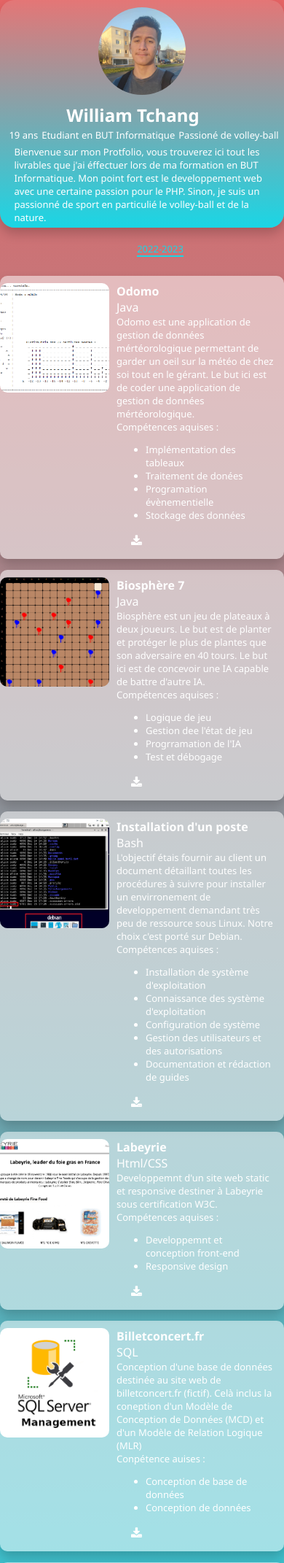
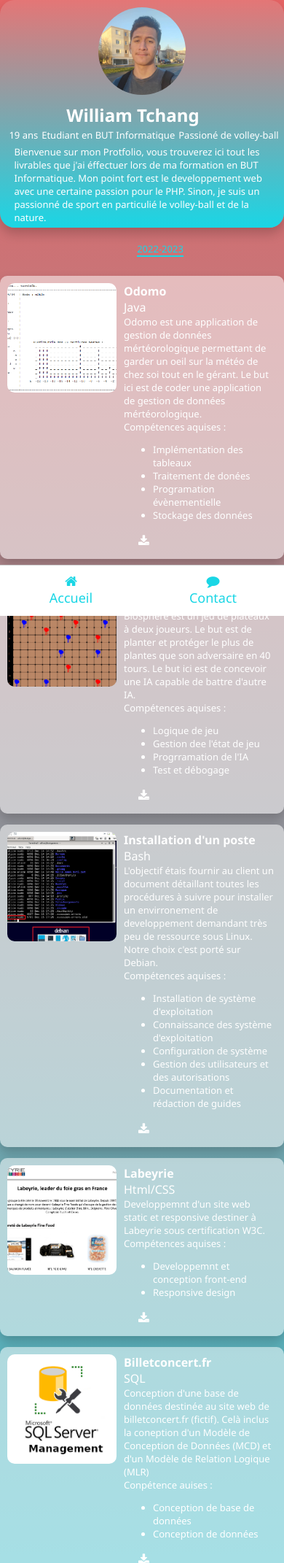
Before and after one commit to ZeWills987/william-tchang, a PHP site: page / in a window 390 px wide. Shown: the top 2142 px of the page at 73% size. Run offline with PHP 8.4, Linux system fonts and the light colour scheme; a stand-in replaces the project's code that opens the database connection; some web fonts are replaced.

Commit message:
mobile nav

```diff
--- a/data/css/profile.css
+++ b/data/css/profile.css
@@ -612,6 +612,7 @@ footer {
     }
 
     .bloc .bloc-img img {
+        margin: 0 0 0 10px;
         width: 150px;
         height: 150px;
     }
--- a/data/css/style.css
+++ b/data/css/style.css
@@ -76,6 +76,10 @@ body .background {
     animation: mouv_vert 4s;
 }
 
+.nav-mobile {
+    display: none;
+}
+
 @keyframes hidden {
     0% {
         opacity: 0;
@@ -109,6 +113,7 @@ body .background {
         opacity: 1;
     }
 }
+
 
 @media screen and (min-width:720px) and (max-width:1200px) {
     .container {
@@ -170,4 +175,50 @@ body .background {
     footer {
         display: none;
     }
+
+
+    .nav-mobile {
+        margin: 0;
+        padding: 0;
+        width: 100%;
+        height: max-content;
+        display: flex;
+        align-items: center;
+        justify-content: center;
+        border-top: 1px solid #ccc;
+        background-color: white;
+        position: sticky;
+        bottom: 0;
+    }
+
+    .nav-mobile ul {
+        padding: 0;
+        width: 100%;
+        display: flex;
+        flex-direction: row;
+    }
+
+    .nav-mobile ul li {
+        display: flex;
+        flex: 1 1 20%;
+        align-items: center;
+        flex-direction: column;
+        justify-content: center;
+        list-style: none;
+    }
+
+    .nav-mobile ul li i {
+        font-size: large;
+        color: #1AD6E5;
+    }
+
+    .nav-mobile ul li p {
+        font-size: large;
+        color: #1AD6E5;
+    }
+
+    .nav-mobile ul li p:hover {
+        cursor: pointer;
+        color: #fff;
+    }
 }
--- a/index.html
+++ b/index.html
@@ -379,7 +379,20 @@
                     </li>
                 </ul>
             </footer>
+            <div class="nav-mobile">
+                <ul>
+                    <li>
+                        <a href="index.html"><i class="fa fa-home" aria-hidden="true"></i></a>
+                        <p style="margin: 0;">Accueil</p>
+                    </li>
+                    <li>
+                        <a href="contact.html"><i class="fa fa-comment" aria-hidden="true"></i></a>
+                        <p style="margin: 0;">Contact</p>
+                    </li>
+                </ul>
+            </div>
         </div>
+    </div>
 </body>
 
 </html>
```
Also changed, not shown: contact.html (+12 -0 lines), data/css/contact.css (+46 -0 lines).
